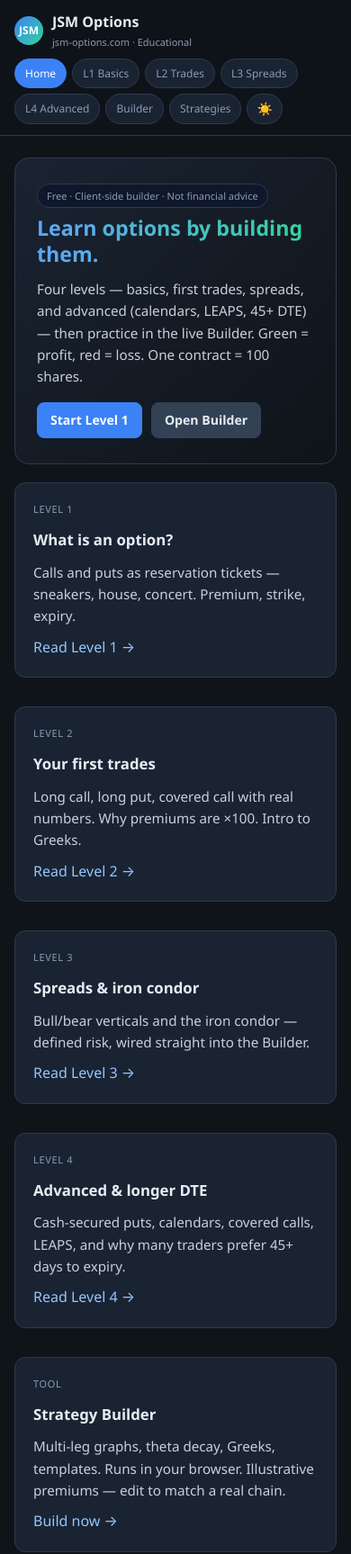
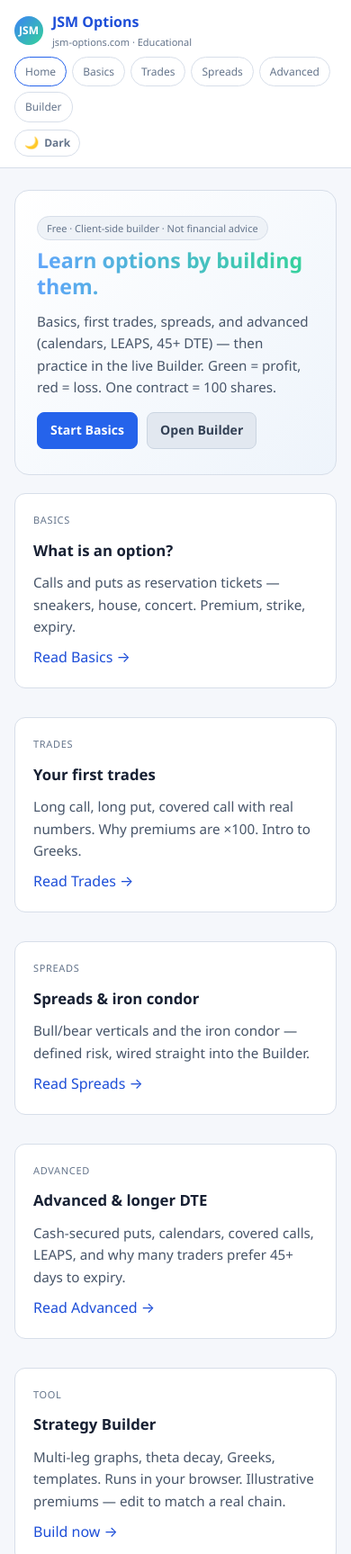
Before and after one commit to memoliro/jsm-options.com, a plain HTML site: page index.html in a window 390 px wide. Shown: the top 1727 px of the page at 90% size. Drawn offline with Linux system fonts and the light colour scheme.

Commit message:
Add files via upload

```diff
--- a/assets/style.css
+++ b/assets/style.css
@@ -1,4 +1,4 @@
-:root, [data-theme="dark"] {
+:root {
   --bg: #0f1419;
   --card: #1a2332;
   --border: #2d3a4f;
@@ -9,27 +9,14 @@
   --red: #ef4444;
   --yellow: #eab308;
   --input: #0f172a;
-  --header-bg: rgba(15,20,25,.92);
-  --hero-from: #1a2332; --hero-to: #0f1419;
-  --link: #93c5fd; --p: #c8d0dc; --term-bg: #243044;
-  --warn-bg: rgba(239,68,68,.08); --warn-border: rgba(239,68,68,.35); --warn-text: #fecaca;
-  --note-bg: rgba(59,130,246,.08); --note-border: rgba(59,130,246,.35); --note-text: #bfdbfe;
-}
-[data-theme="light"] {
-  --bg:#f4f6f9; --card:#ffffff; --border:#d8dee9; --text:#0f172a; --muted:#64748b;
-  --accent:#2563eb; --green:#16a34a; --red:#dc2626; --yellow:#ca8a04; --input:#f1f5f9;
-  --header-bg:rgba(255,255,255,.92); --hero-from:#ffffff; --hero-to:#f1f5f9;
-  --link:#1d4ed8; --p:#334155; --term-bg:#e2e8f0;
-  --warn-bg:rgba(220,38,38,.06); --warn-border:rgba(220,38,38,.25); --warn-text:#991b1b;
-  --note-bg:rgba(37,99,235,.06); --note-border:rgba(37,99,235,.25); --note-text:#1e3a8a;
 }
 *{box-sizing:border-box;margin:0;padding:0}
-body{background:var(--bg);color:var(--text);font-family:'Segoe UI',system-ui,-apple-system,sans-serif;line-height:1.6;transition:background .2s,color .2s}
-a{color:var(--link);text-decoration:none}a:hover{color:var(--accent)}
+body{background:var(--bg);color:var(--text);font-family:'Segoe UI',system-ui,-apple-system,sans-serif;line-height:1.6}
+a{color:#93c5fd;text-decoration:none}a:hover{color:#fff}
 /* Full-bleed sticky bar, inner content centered like Builder */
 .site-header{
   position:sticky;top:0;z-index:20;
-  background:var(--header-bg);
+  background:rgba(15,20,25,.92);
   backdrop-filter:blur(12px);
   border-bottom:1px solid var(--border);
 }
@@ -46,7 +33,7 @@ a{color:var(--link);text-decoration:none}a:hover{color:var(--accent)}
 /* legacy alias */
 header.site-header, header{
   position:sticky;top:0;z-index:20;
-  background:var(--header-bg);
+  background:rgba(15,20,25,.92);
   backdrop-filter:blur(12px);
   border-bottom:1px solid var(--border);
   padding:0;
@@ -64,18 +51,18 @@ header > .nav{ /* fallback if old markup */ }
 .nav a.active{background:var(--accent);color:#fff;border-color:var(--accent)}
 .wrap{max-width:1100px;margin:0 auto;padding:24px 16px}
 .card{background:var(--card);border:1px solid var(--border);border-radius:12px;padding:20px;margin-bottom:16px}
-.hero{background:linear-gradient(135deg,var(--hero-from),var(--hero-to));border:1px solid var(--border);border-radius:16px;padding:28px 24px;margin-bottom:20px}
+.hero{background:linear-gradient(135deg,#1a2332,#0f1419);border:1px solid var(--border);border-radius:16px;padding:28px 24px;margin-bottom:20px}
 h1{font-size:clamp(1.45rem,3.5vw,2rem);line-height:1.25;margin-bottom:12px;background:linear-gradient(90deg,#60a5fa,#34d399);-webkit-background-clip:text;-webkit-text-fill-color:transparent;background-clip:text;color:#60a5fa}
-h2{font-size:1.2rem;margin:16px 0 10px;color:var(--link)}
+h2{font-size:1.2rem;margin:16px 0 10px;color:#93c5fd}
 h3{font-size:1.05rem;margin:12px 0 8px;color:var(--text)}
-p{font-size:.95rem;color:var(--p);margin:10px 0}
+p{font-size:.95rem;color:#c8d0dc;margin:10px 0}
 .small{font-size:11px;color:var(--muted);text-transform:uppercase;letter-spacing:.06em}
 .badge{display:inline-flex;padding:4px 10px;border-radius:9999px;background:var(--input);border:1px solid var(--border);font-size:11px;color:var(--muted);margin-bottom:8px}
 .grid2{display:grid;grid-template-columns:1fr 1fr;gap:16px}
 @media(max-width:800px){.grid2{grid-template-columns:1fr}}
 img{max-width:100%;border-radius:10px;border:1px solid var(--border);margin:10px 0}
-.analogy{background:var(--input);border:1px dashed var(--border);border-radius:10px;padding:14px;margin:14px 0;color:var(--p);font-size:.9rem}
-.term{display:inline-block;padding:2px 8px;border-radius:6px;background:#243044;color:var(--text);font-family:ui-monospace,monospace;font-size:12px}
+.analogy{background:var(--input);border:1px dashed var(--border);border-radius:10px;padding:14px;margin:14px 0;color:#c8d0dc;font-size:.9rem}
+.term{display:inline-block;padding:2px 8px;border-radius:6px;background:#243044;color:#e7ecf3;font-family:ui-monospace,monospace;font-size:12px}
 footer{text-align:center;padding:24px 16px;font-size:12px;color:var(--muted);border-top:1px solid var(--border);margin-top:24px}
 footer a{color:var(--muted)}footer a:hover{color:#fff}
 .footer-links{margin-top:8px;display:flex;gap:8px;justify-content:center;flex-wrap:wrap}
@@ -83,22 +70,74 @@ footer a{color:var(--muted)}footer a:hover{color:#fff}
 .btn:hover,.btn-ghost:hover{background:#2563eb;border-color:#2563eb}
 .btn-secondary{background:#334155;border-color:#334155;color:var(--text)!important}
 .btn-secondary:hover{background:#475569;border-color:#475569;color:#fff!important}
-ul{padding-left:20px}li{margin:6px 0;font-size:.92rem;color:var(--p)}
+ul{padding-left:20px}li{margin:6px 0;font-size:.92rem;color:#c8d0dc}
 .profit{color:var(--green);font-weight:600}.loss{color:var(--red);font-weight:600}
 .table-wrap{overflow-x:auto;margin:12px 0}
 table{width:100%;border-collapse:collapse;font-size:.88rem}
 th,td{border:1px solid var(--border);padding:8px 10px;text-align:left}
 th{background:var(--input);color:#93c5fd;font-weight:600}
-td{color:var(--p)}
-.warn{background:rgba(239,68,68,.08);border:1px solid rgba(239,68,68,.35);border-radius:10px;padding:12px 14px;margin:12px 0;font-size:.88rem;color:var(--warn-text)}
-.note{background:rgba(59,130,246,.08);border:1px solid rgba(59,130,246,.35);border-radius:10px;padding:12px 14px;margin:12px 0;font-size:.88rem;color:var(--note-text)}
+td{color:#c8d0dc}
+.warn{background:rgba(239,68,68,.08);border:1px solid rgba(239,68,68,.35);border-radius:10px;padding:12px 14px;margin:12px 0;font-size:.88rem;color:#fecaca}
+.note{background:rgba(59,130,246,.08);border:1px solid rgba(59,130,246,.35);border-radius:10px;padding:12px 14px;margin:12px 0;font-size:.88rem;color:#bfdbfe}
 
-/* JSM Options shared theme controls */
-.theme-toggle{display:inline-flex;align-items:center;gap:6px;padding:6px 10px;border-radius:9999px;border:1px solid var(--border);background:var(--card);color:var(--text);font:inherit;font-size:12px;cursor:pointer;white-space:nowrap;transition:.2s}
-.theme-toggle:hover{border-color:var(--accent);color:var(--text);transform:translateY(-1px)}
-.theme-toggle .icon{font-size:14px;line-height:1}
-[data-theme="light"] .site-header{box-shadow:0 2px 14px rgba(15,23,42,.06)}
-[data-theme="light"] h1{background:linear-gradient(90deg,#2563eb,#059669);-webkit-background-clip:text;background-clip:text}
-[data-theme="light"] .warn{color:#991b1b}
-[data-theme="light"] .note{color:#1e3a8a}
-@media(max-width:700px){.theme-toggle span:last-child{display:none}}
+/* ===== JSM theme switcher ===== */
+.theme-toggle{
+  flex:0 0 auto;
+  display:inline-flex;
+  align-items:center;
+  justify-content:center;
+  gap:6px;
+  padding:6px 10px;
+  min-height:30px;
+  border:1px solid var(--border);
+  border-radius:9999px;
+  background:var(--card);
+  color:var(--muted);
+  font:600 12px/1 'Segoe UI',system-ui,-apple-system,sans-serif;
+  cursor:pointer;
+  white-space:nowrap;
+}
+.theme-toggle:hover{color:var(--text);border-color:var(--accent)}
+.theme-toggle .icon{font-size:13px;line-height:1}
+
+/* Light theme for pages using the shared stylesheet */
+html[data-theme="light"]{
+  --bg:#f5f7fb;
+  --card:#ffffff;
+  --border:#d7dee9;
+  --text:#172033;
+  --muted:#64748b;
+  --accent:#2563eb;
+  --green:#16a34a;
+  --red:#dc2626;
+  --yellow:#ca8a04;
+  --input:#eef2f7;
+}
+html[data-theme="light"] body{background:var(--bg);color:var(--text)}
+html[data-theme="light"] .site-header,
+html[data-theme="light"] header.site-header,
+html[data-theme="light"] header{
+  background:rgba(255,255,255,.92);
+}
+html[data-theme="light"] .nav a{background:var(--card);color:var(--muted)}
+html[data-theme="light"] .nav a:hover{color:var(--text)}
+html[data-theme="light"] .hero{background:linear-gradient(135deg,#ffffff,#eef4fb)}
+html[data-theme="light"] p,
+html[data-theme="light"] li,
+html[data-theme="light"] td{color:#475569}
+html[data-theme="light"] h2{color:#1d4ed8}
+html[data-theme="light"] h3{color:var(--text)}
+html[data-theme="light"] a{color:#1d4ed8}
+html[data-theme="light"] a:hover{color:#1e40af}
+html[data-theme="light"] .analogy{color:#475569}
+html[data-theme="light"] .term{background:#e2e8f0;color:#172033}
+html[data-theme="light"] th{background:#eef2f7;color:#1d4ed8}
+html[data-theme="light"] .btn-secondary{background:#e2e8f0;border-color:#cbd5e1;color:#334155!important}
+html[data-theme="light"] footer a:hover{color:#1d4ed8}
+html[data-theme="light"] .warn{color:#991b1b;background:rgba(220,38,38,.06)}
+html[data-theme="light"] .note{color:#1e40af;background:rgba(37,99,235,.06)}
+
+@media(max-width:800px){
+  .site-header-inner{gap:8px}
+  .nav{margin-left:0}
+}
--- a/index.html
+++ b/index.html
@@ -9,27 +9,6 @@
   <link rel="stylesheet" href="/assets/style.css">
   <script async src="https://www.googletagmanager.com/gtag/js?id=G-BDL003RCN6"></script>
   <script>window.dataLayer=window.dataLayer||[];function gtag(){dataLayer.push(arguments);}gtag('js',new Date());gtag('config','G-BDL003RCN6');</script>
-<script>
-(function(){
-  var root=document.documentElement, saved=null;
-  try{saved=localStorage.getItem('jsm-theme')}catch(e){}
-  var theme=saved==='light'||saved==='dark'?saved:'dark';
-  root.setAttribute('data-theme',theme);
-  window.jsmApplyTheme=function(t){
-    root.setAttribute('data-theme',t);
-    try{localStorage.setItem('jsm-theme',t)}catch(e){}
-    var b=document.getElementById('themeToggle'),i=document.getElementById('themeIcon'),l=document.getElementById('themeLabel');
-    if(i)i.textContent=t==='dark'?'☀️':'🌙';
-    if(l)l.textContent=t==='dark'?'Light':'Dark';
-    if(b)b.setAttribute('aria-label','Switch to '+(t==='dark'?'light':'dark')+' theme');
-  };
-  document.addEventListener('DOMContentLoaded',function(){
-    window.jsmApplyTheme(theme);
-    var b=document.getElementById('themeToggle');
-    if(b)b.addEventListener('click',function(){window.jsmApplyTheme(root.getAttribute('data-theme')==='dark'?'light':'dark')});
-  });
-})();
-</script>
 </head>
 <body>
 <header class="site-header">
@@ -45,14 +24,16 @@
     </a>
     <nav class="nav">
       <a href="/" class="active">Home</a>
-      <a href="/level1/index.html" >L1 Basics</a>
-      <a href="/level2/index.html" >L2 Trades</a>
-      <a href="/level3/index.html" >L3 Spreads</a>
-      <a href="/level4/index.html" >L4 Advanced</a>
+      <a href="/level1/index.html" >Basics</a>
+      <a href="/level2/index.html" >Trades</a>
+      <a href="/level3/index.html" >Spreads</a>
+      <a href="/level4/index.html" >Advanced</a>
       <a href="/builder/index.html" >Builder</a>
-          <a href="/strategies/index.html">Strategies</a>
-      <button type="button" class="theme-toggle" id="themeToggle" aria-label="Toggle light/dark theme"><span class="icon" id="themeIcon">☀️</span><span id="themeLabel">Light</span></button>
     </nav>
+    <button type="button" class="theme-toggle" id="themeToggle" aria-label="Toggle light/dark theme">
+      <span class="icon" id="themeIcon">☀️</span>
+      <span id="themeLabel">Light</span>
+    </button>
   </div>
 </header>
 
@@ -60,37 +41,37 @@
   <div class="hero">
     <span class="badge">Free · Client-side builder · Not financial advice</span>
     <h1>Learn options by building them.</h1>
-    <p>Four levels — basics, first trades, spreads, and advanced (calendars, LEAPS, 45+ DTE) — then practice in the live Builder. Green = profit, red = loss. One contract = 100 shares.</p>
+    <p>Basics, first trades, spreads, and advanced (calendars, LEAPS, 45+ DTE) — then practice in the live Builder. Green = profit, red = loss. One contract = 100 shares.</p>
     <div style="margin-top:16px;display:flex;gap:10px;flex-wrap:wrap">
-      <a class="btn" href="/level1/index.html">Start Level 1</a>
+      <a class="btn" href="/level1/index.html">Start Basics</a>
       <a class="btn btn-secondary" href="/builder/index.html">Open Builder</a>
     </div>
   </div>
 
   <div class="grid2">
     <div class="card">
-      <div class="small">Level 1</div>
+      <div class="small">Basics</div>
       <h3>What is an option?</h3>
       <p>Calls and puts as reservation tickets — sneakers, house, concert. Premium, strike, expiry.</p>
-      <a href="/level1/index.html">Read Level 1 →</a>
+      <a href="/level1/index.html">Read Basics →</a>
     </div>
     <div class="card">
-      <div class="small">Level 2</div>
+      <div class="small">Trades</div>
       <h3>Your first trades</h3>
       <p>Long call, long put, covered call with real numbers. Why premiums are ×100. Intro to Greeks.</p>
-      <a href="/level2/index.html">Read Level 2 →</a>
+      <a href="/level2/index.html">Read Trades →</a>
     </div>
     <div class="card">
-      <div class="small">Level 3</div>
+      <div class="small">Spreads</div>
       <h3>Spreads &amp; iron condor</h3>
       <p>Bull/bear verticals and the iron condor — defined risk, wired straight into the Builder.</p>
-      <a href="/level3/index.html">Read Level 3 →</a>
+      <a href="/level3/index.html">Read Spreads →</a>
     </div>
     <div class="card">
-      <div class="small">Level 4</div>
+      <div class="small">Advanced</div>
       <h3>Advanced &amp; longer DTE</h3>
       <p>Cash-secured puts, calendars, covered calls, LEAPS, and why many traders prefer 45+ days to expiry.</p>
-      <a href="/level4/index.html">Read Level 4 →</a>
+      <a href="/level4/index.html">Read Advanced →</a>
     </div>
     <div class="card">
       <div class="small">Tool</div>
@@ -109,12 +90,11 @@
   <div>Educational purposes only — not financial advice.</div>
   <div class="footer-links">
     <a href="/">Home</a>
-    <a href="/level1/index.html">L1</a>
-    <a href="/level2/index.html">L2</a>
-    <a href="/level3/index.html">L3</a>
-    <a href="/level4/index.html">L4</a>
+    <a href="/level1/index.html">Basics</a>
+    <a href="/level2/index.html">Trades</a>
+    <a href="/level3/index.html">Spreads</a>
+    <a href="/level4/index.html">Advanced</a>
     <a href="/builder/index.html">Builder</a>
-    <a href="/strategies/index.html">Strategies</a>
     <a href="/disclaimer/index.html">Disclaimer</a>
     <a href="/contact/index.html">Contact</a>
     <a href="/privacy/index.html">Privacy</a>
@@ -122,5 +102,25 @@
   </div>
   <div style="margin-top:8px">© 2026 JSM Options · jsm-options.com</div>
 </footer>
+<script>
+(function(){
+  const root=document.documentElement;
+  const toggle=document.getElementById('themeToggle');
+  const icon=document.getElementById('themeIcon');
+  const label=document.getElementById('themeLabel');
+  function applyTheme(theme){
+    root.setAttribute('data-theme',theme);
+    if(icon) icon.textContent=theme==='dark'?'☀️':'🌙';
+    if(label) label.textContent=theme==='dark'?'Light':'Dark';
+    if(toggle) toggle.setAttribute('aria-label','Switch to '+(theme==='dark'?'light':'dark')+' theme');
+    try{localStorage.setItem('jsm-theme',theme)}catch(e){}
+  }
+  let saved=null;
+  try{saved=localStorage.getItem('jsm-theme')}catch(e){}
+  if(saved==='light'||saved==='dark') applyTheme(saved);
+  else applyTheme(window.matchMedia&&window.matchMedia('(prefers-color-scheme: light)').matches?'light':'dark');
+  if(toggle) toggle.addEventListener('click',function(){applyTheme(root.getAttribute('data-theme')==='dark'?'light':'dark')});
+})();
+</script>
 </body>
 </html>
--- a/sitemap.xml
+++ b/sitemap.xml
@@ -10,5 +10,4 @@
   <url><loc>https://jsm-options.com/contact/</loc><lastmod>2026-09-09</lastmod></url>
   <url><loc>https://jsm-options.com/disclaimer/</loc><lastmod>2026-09-09</lastmod></url>
   <url><loc>https://jsm-options.com/privacy/</loc><lastmod>2026-09-09</lastmod></url>
-  <url><loc>https://jsm-options.com/strategies/</loc></url>
 </urlset>
```
Also changed, not shown: about/index.html (+15 -28 lines), builder/index.html (+8 -58 lines), contact/index.html (+14 -27 lines), disclaimer/index.html (+14 -27 lines), level1/index.html (+33 -33 lines), level2/index.html (+15 -17 lines), level3/index.html (+35 -35 lines), level4/index.html (+36 -36 lines), privacy/index.html (+14 -27 lines).
